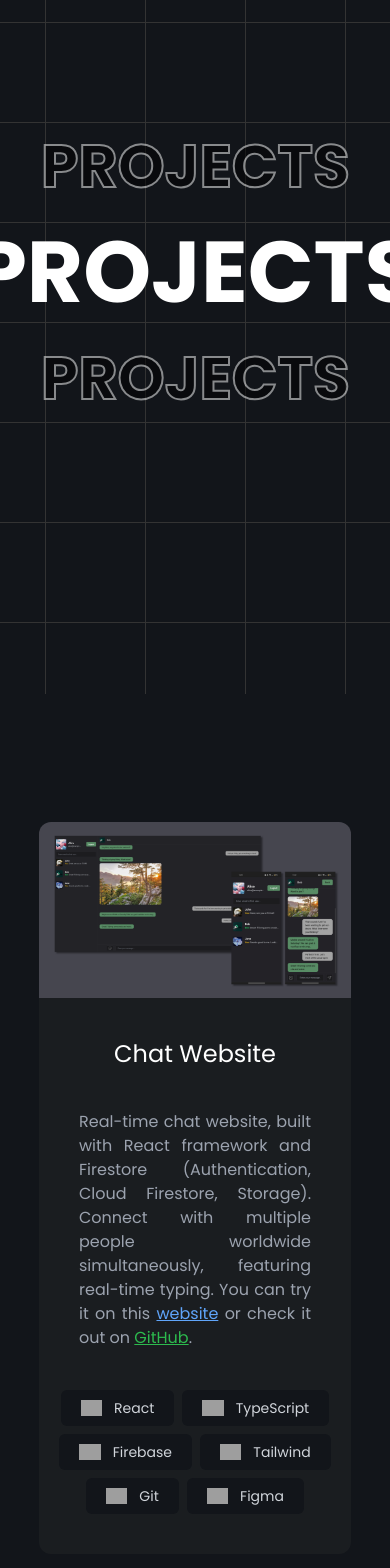
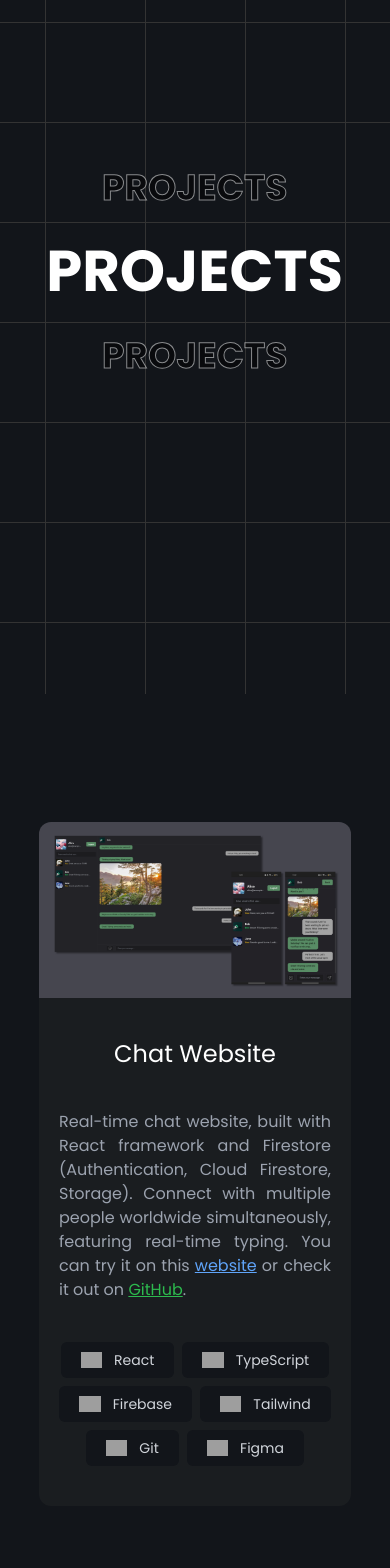
Before and after one commit to alosuri/portfolio, a Vue app: page / in a window 390 px wide. Shown: the part 3300-4868 px from the top of the page. Built offline with nearby package versions, Linux system fonts and the light colour scheme; grey boxes are pictures that could not be loaded; what vue3-marquee, vue3-touch-events would draw is missing.

Commit message:
Text size change

```diff
--- a/src/App.vue
+++ b/src/App.vue
@@ -299,11 +299,11 @@ function quitSnake() {
   <div ref="projects" class="page bg-grid flex flex-col items-center justify-center font-poppins gap-10">
     <div class="flex flex-col gap-10 font-bold items-center">
       <p v-motion :visible-once="{ scale: 1, opacity: 0.5, y: 0, }" :initial="{ scale: 0, opacity: 0, y: 100, }"
-        :delay="200" :duration="1200" class="lg:text-8xl text-6xl font-outline-2 opacity-20">PROJECTS</p>
+        :delay="200" :duration="1200" class="lg:text-8xl md:text-6xl text-4xl lg:font-outline-2 font-outline-1 opacity-20">PROJECTS</p>
       <p v-motion :visible-once="{ scale: 1.2, opacity: 1, y: 0, }" :initial="{ scale: 0, opacity: 0, y: 100, }"
-        :delay="200" :duration="1200" class="lg:text-9xl text-7xl text-white">PROJECTS</p>
+        :delay="200" :duration="1200" class="lg:text-9xl md:text-7xl text-5xl text-white">PROJECTS</p>
       <p v-motion :visible-once="{ scale: 1, opacity: 0.5, y: 0, }" :initial="{ scale: 0, opacity: 0, y: 100, }"
-        :delay="200" :duration="1200" class="lg:text-8xl text-6xl font-outline-2 opacity-20">PROJECTS</p>
+        :delay="200" :duration="1200" class="lg:text-8xl md:text-6xl text-4xl lg:font-outline-2 font-outline-1 opacity-20">PROJECTS</p>
     </div>
   </div>
 
@@ -333,7 +333,7 @@ function quitSnake() {
             </a>
           </div>
         </div>
-        <p class="text-gray-400 mx-10 mb-10 text-justify">Real-time chat website, built with React framework and Firestore
+        <p class="text-gray-400 lg:mx-10 mx-5 mb-10 text-justify">Real-time chat website, built with React framework and Firestore
           (Authentication, Cloud Firestore, Storage). Connect with multiple people worldwide simultaneously, featuring
           real-time typing. You can try it on this <a href="https://alosuri.github.io/chatter" class="text-blue-400 underline">website</a> or check it out on <a class="text-[#2dba4e] underline" href="https://github.com/alosuri/chatter">GitHub</a>.</p>
         <div class="flex flex-wrap gap-2 items-center justify-center w-[90%] overflow-hidden">
@@ -385,7 +385,7 @@ function quitSnake() {
           </div>
         </div>
 
-        <p class="text-gray-400 mx-10 mb-10 text-justify">Discover the weather forecasts on my Vue.js website, powered by the Open Meteo API for accurate info. Get real-time updates and reliable predictions! You can try it on this <a href="https://alosuri.github.io/weather-website/" class="text-blue-400 underline">website</a> or check it out on <a class="text-[#2dba4e] underline" href="https://github.com/alosuri/weather-website">GitHub</a>.</p>
+        <p class="text-gray-400 lg:mx-10 mx-5 mb-10 text-justify">Discover the weather forecasts on my Vue.js website, powered by the Open Meteo API for accurate info. Get real-time updates and reliable predictions! You can try it on this <a href="https://alosuri.github.io/weather-website/" class="text-blue-400 underline">website</a> or check it out on <a class="text-[#2dba4e] underline" href="https://github.com/alosuri/weather-website">GitHub</a>.</p>
         <div class="flex flex-wrap gap-2 items-center justify-center w-[90%] overflow-hidden">
           <TechnologyIconSmall
             image="https://community-openhab-org.s3.dualstack.eu-central-1.amazonaws.com/original/3X/d/e/de6bed8f06b3e5a0ab03bb5d4369402988ec3d52.png"
@@ -420,7 +420,7 @@ function quitSnake() {
           </div>
 
         </div>
-        <p class="text-gray-400 mx-10 mb-10 text-justify">Python-based desktop app, powered by PyQt5, designed for displaying
+        <p class="text-gray-400 lg:mx-10 mx-5 mb-10 text-justify">Python-based desktop app, powered by PyQt5, designed for displaying
           drawing references with ease. Included features: choosing random image from folder, operations on image
           (zooming, rotating, moving, making image monochrome, drawing gridlines and drawing with timer). The application is available on <a href="https://github.com/alosuri/RandomGestureApp" class="text-[#2dba4e] underline">GitHub</a>.</p>
         <div class="flex flex-wrap gap-2 items-center justify-center w-[90%] overflow-hidden">
@@ -453,7 +453,7 @@ function quitSnake() {
           </div>
 
         </div>
-        <p class="text-gray-400 mx-10 mb-10 text-justify">OpenGL engine written from scratch in GoLang. The engine currently supports procedural terrain generation and loading of 3D models in the .obj format. It provides a basic framework for 3D rendering and game development. You can find its source code on  <a href="https://github.com/alosuri/go-opengl-engine" class="text-[#2dba4e] underline">GitHub</a>.</p>
+        <p class="text-gray-400 lg:mx-10 mx-5 mb-10 text-justify">OpenGL engine written from scratch in GoLang. The engine currently supports procedural terrain generation and loading of 3D models in the .obj format. It provides a basic framework for 3D rendering and game development. You can find its source code on  <a href="https://github.com/alosuri/go-opengl-engine" class="text-[#2dba4e] underline">GitHub</a>.</p>
         <div class="flex flex-wrap gap-2 items-center justify-center w-[90%] overflow-hidden">
           <TechnologyIconSmall image="https://inisoftglobal.com/hubfs/golang-go-logo-DOWN01.png"
             name="GoLang"></TechnologyIconSmall>
@@ -501,6 +501,10 @@ function quitSnake() {
   -webkit-text-stroke: 2px white;
 }
 
+.font-outline-1 {
+  -webkit-text-stroke: 1px white;
+}
+
 .font-shadow {
   text-shadow: 2px 2px #222;
 }
```
